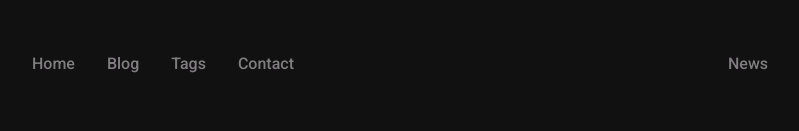
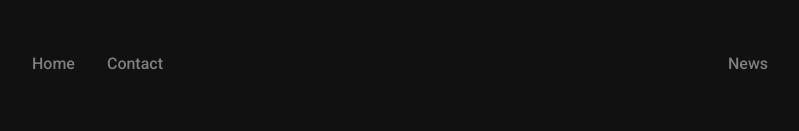
Before and after one commit to MagamedT/magamedtmsk, a Next.js app: page / in a window 1280 px wide. Shown: the top 131 px of the page, without its empty margins (240-1039 px from the left). Built offline with nearby package versions, Linux system fonts and the light colour scheme.

Commit message:
remove blog and tags for now

```diff
--- a/components/Header.js
+++ b/components/Header.js
@@ -6,8 +6,8 @@ function Header() {
         <div>
             <ul className="flex items-center">
                 <Link href = "/"><li className="menu-item">Home</li></Link>
-                <Link href = "/Blog"><li className="menu-item">Blog</li></Link>
-                <Link href = "/Tags"><li className="menu-item">Tags</li></Link>
+                {/* <Link href = "/Blog"><li className="menu-item">Blog</li></Link> */}
+                {/* <Link href = "/Tags"><li className="menu-item">Tags</li></Link> */}
                 {/* <Link href = "/CV"><li className="menu-item">CV</li></Link> */}
                 <Link href = "/Contact"><li className="menu-item">Contact</li></Link>
             </ul>
```
